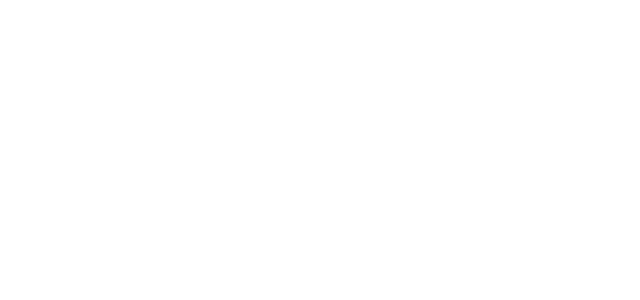
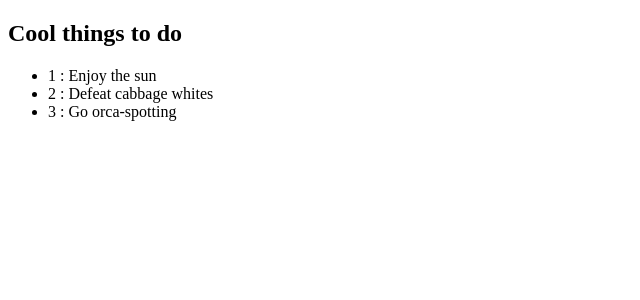
Before and after one commit to aneno-m-e/todolist, a Vue app: page / in a window 1280 px wide. Shown: the top 300 px of the page, without its empty margins (0-640 px from the left). Built offline with nearby package versions, Linux system fonts and the light colour scheme.

Commit message:
Display todos using Todos.vue component only

```diff
--- a/src/App.vue
+++ b/src/App.vue
@@ -1,6 +1,6 @@
 <template>
   <div id="app">
-    <Todos/>
+    <Todos v-bind:todos='todos'/>
   </div>
 </template>
 
--- a/src/components/Todos.vue
+++ b/src/components/Todos.vue
@@ -1,13 +1,22 @@
 <template>
   <div class="todolist">
+    <h2>Cool things to do</h2>
+    <ul>
+      <li v-bind:key="todo.id" v-for='todo in todos'>
+        <span>
+          {{todo.id}} : {{todo.task}}
+        </span>
+      </li>
+    </ul>
   </div>
 </template>
 
 <script>
 export default {
   name: 'Todos',
-  props: {
-  }
+  props: [
+    'todos'
+  ]
 }
 </script>
 
```
Also changed, not shown: src/components/Todo.vue (+17 -0 lines).
